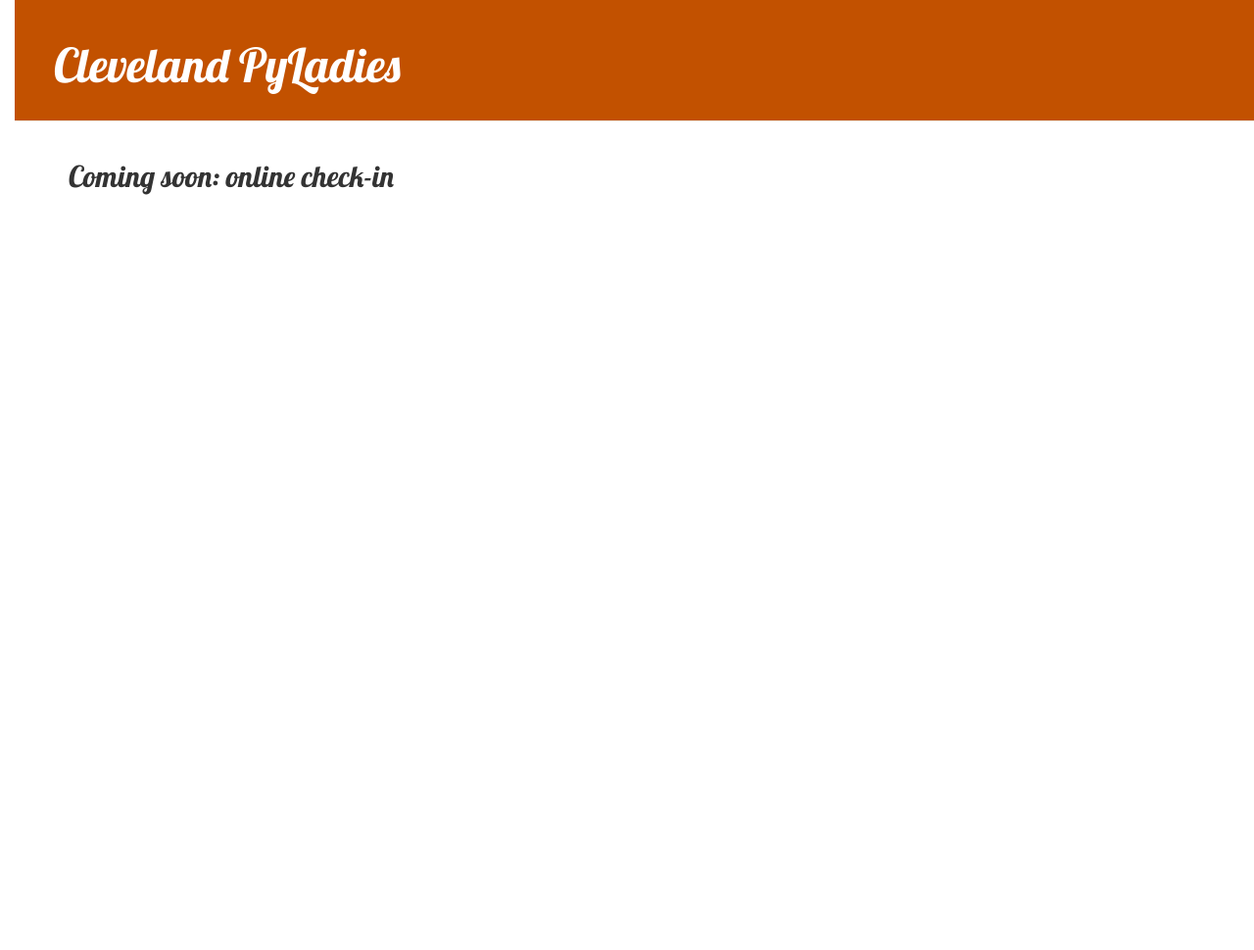
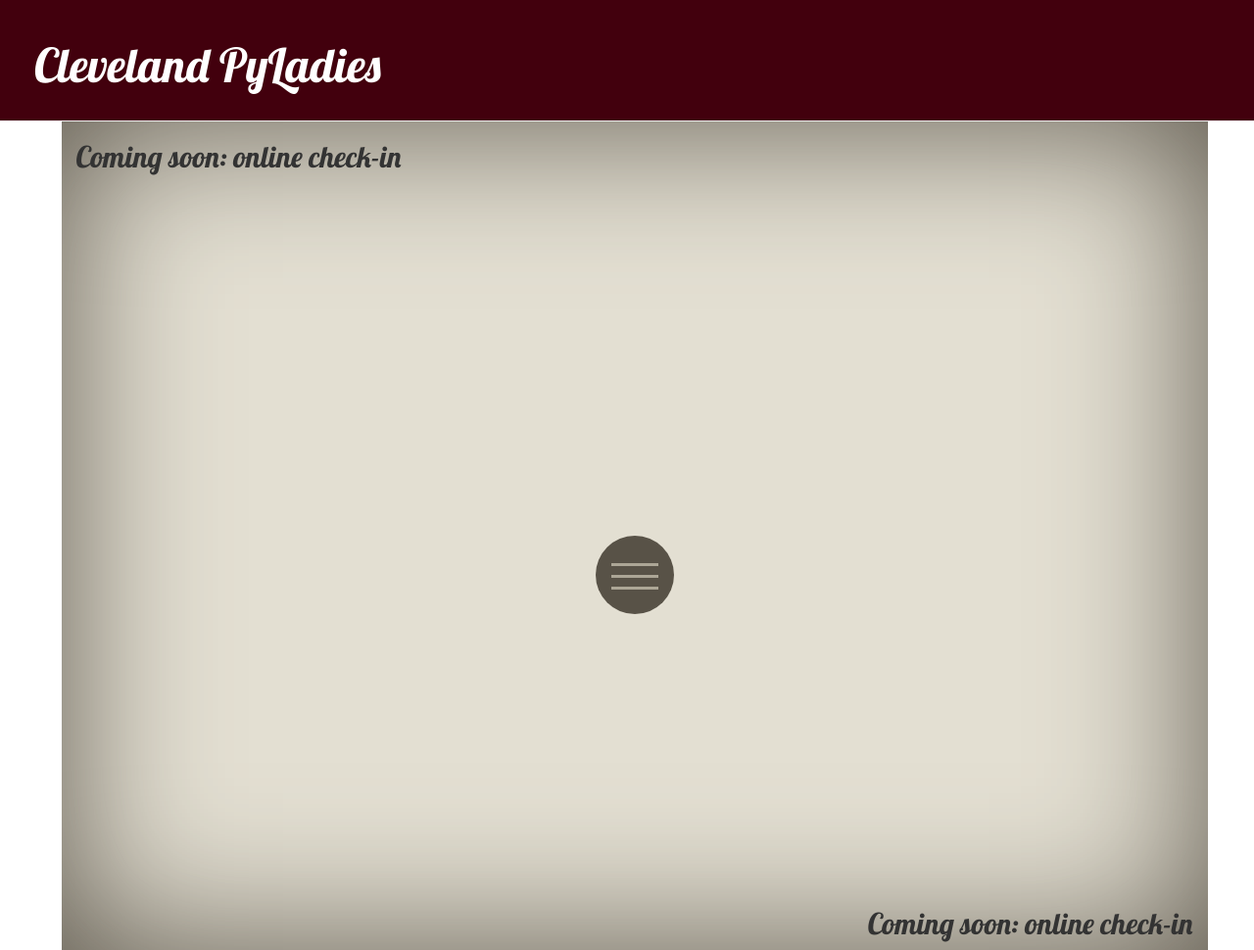
Before and after one commit to CLEPyLadies/clepyladies-django, a Django app: page / in a window 1280 px wide. Shown: the whole page at 98% size. Before the commit the page ends 199 px from the top, so only its background shows below. Run offline with Django 3.2, Linux system fonts and the light colour scheme; data that the repository does not hold is empty; some libraries are stand-ins or nearby versions.

Commit message:
Feature/styling (#14)
* Update default color

* Initial radial menu css

* Move radial menu to home.html

* Fill radial menu with images from Pelican site.

* Minor changes to h2 and page-header

```diff
--- a/pyladies/static/pyladies.css
+++ b/pyladies/static/css/pyladies.css
@@ -3,13 +3,13 @@
 }
 
 h1 a, h2 a {
-    color: #c25100;
+    color: #42000d;
     font-family: 'Lobster';
 }
 
 .page-header {
-    background-color: #c25100;
-    margin-top: 0;
+    background-color: #42000d;
+    margin: 0 0 0 -20;
     padding: 20px 20px 20px 40px;
 }
 
--- /dev/null
+++ b/pyladies/static/css/radial.css
@@ -0,0 +1,116 @@
+/* body, html {
+    margin:0;
+    padding:0;
+    height:100%;
+} */
+body .radial {
+    background:#E3DFD2;
+    box-shadow: inset 0 0 20vmin 0 #585247;
+}
+.radial .wrap{
+  position:relative;
+  width:80vmin; height:80vmin;
+  margin:0 auto;
+  background:inherit;
+  transform:scale(0.2) translatez(0px);
+  opacity:0;
+  transition:transform .5s, opacity .5s;
+}
+.radial a{
+  position:absolute;
+  left:0; top:0;
+  width:47.5%; height:47.5%;
+  overflow:hidden;
+  transform:scale(.5) translateZ(0px);
+  background:#585247;
+}
+.radial a div{
+  height:100%;
+  background-size:cover;
+  opacity:.5;
+  transition:opacity .5s;
+  border-radius:inherit;
+}
+.radial a:nth-child(1){
+  border-radius:40vmin 0 0 0;
+  transform-origin: 110% 110%;
+  transition:transform .4s .15s;
+}
+.radial a:nth-child(1) div{
+  background-image:url('/static/img/AlwaysBeLearning.png');
+}
+.radial a:nth-child(2){
+  border-radius:0 40vmin 0 0;
+  left:52.5%;
+  transform-origin: -10% 110%;
+  transition:transform .4s .2s;
+}
+.radial a:nth-child(2) div{
+  background-image:url('/static/img/EventsBanner.png');
+}
+.radial a:nth-child(3){
+  border-radius:0 0 0 40vmin;
+  top:52.5%;
+  transform-origin: 110% -10%;
+  transition:transform .4s .25s;
+}
+.radial a:nth-child(3) div{
+  background-image:url('/static/img/cocBanner.png');
+}
+.radial a:nth-child(4){
+  border-radius:0 0 40vmin 0;
+  top:52.5%; left:52.5%;
+  transform-origin: -10% -10%;
+  transition:transform .4s .3s;
+}
+.radial a:nth-child(4) div{
+  background-image: url('/static/img/MissionValuesBanner.png');
+}
+.radial a:nth-child(5){
+  width:55%;height:55%;
+  left:22.5%; top:22.5%;
+  border-radius:50vmin;
+  box-shadow:0 0 0 5vmin #E3DFD2;
+  transform:scale(1);
+}
+.radial a:nth-child(5) div{
+  background-image: url('/static/img/pylady_zany3.png');
+}
+.radial span{
+  position:relative;
+  display:block;
+  margin:0 auto;
+  top:45vmin;
+  width:10vmin; height:10vmin;
+  border-radius:100%;
+  background:#585247;
+  transform:translateZ(0px);
+}
+.radial span span{
+  position:absolute;
+  width:60%;height:3px;
+  background:#ACA696;
+  left:20%; top:50%;
+  border-radius:0;
+}
+.radial span span:after, span span:before{
+  content:'';
+  position:absolute;
+  left:0; top:-1.5vmin;
+  width:100%; height:100%;
+  background:inherit;
+}
+.radial span span:after{
+  top:1.5vmin;
+}
+.radial span:hover + .wrap, .wrap:hover{
+  transform:scale(.8) translateZ(0px);
+  opacity:1;
+}
+.radial span:hover + .wrap a, .wrap:hover a{
+  transform:scale(1) translatez(0px);
+}
+.radial a:hover div{
+  opacity:1;
+  transform:translatez(0px);
+}
--- a/pyladies/templates/base.html
+++ b/pyladies/templates/base.html
@@ -1,32 +1,37 @@
 {% load static %}
 <html>
+
     <head>
         <link rel="stylesheet" href="//maxcdn.bootstrapcdn.com/bootstrap/3.2.0/css/bootstrap.min.css">
         <link rel="stylesheet" href="//maxcdn.bootstrapcdn.com/bootstrap/3.2.0/css/bootstrap-theme.min.css">
         <link href="//fonts.googleapis.com/css?family=Lobster&subset=latin,latin-ext" rel="stylesheet" type="text/css">
-        <link rel="stylesheet" href="{% static 'pyladies.css' %}">
+        <link rel="stylesheet" href="{% static 'css/pyladies.css' %}">
         {% block head %}
         <title>Cleveland PyLadies</title>
         {% endblock head %}
     </head>
+
     <body>
         <div class='page-header'>
             <h1><a href='/'>Cleveland PyLadies</a></h1>
             {% if user.is_authenticated %}
             <div>
-            <a href="/admin"><span class="glyphicon">View admin dashboard</span></a>
+                <a href="/admin"><span class="glyphicon">View admin dashboard</span></a>
             </div>
             {% endif %}
         </div>
 
-        <div class="content container">
-            <div class="row">
-                <div class="col-md-8">
-                {% block content %}
-                {% endblock content %}
-                </div>
-            </div>
-        </div>
+
+
+        {% comment %} <div class="content container"> {% endcomment %}
+            {% comment %} <div class="row">
+                <div class="col-md-8"> {% endcomment %}
+                    {% block content %}
+                    {% endblock content %}
+                {% comment %} </div>
+            </div> {% endcomment %}
+        {% comment %} </div> {% endcomment %}
 
     </body>
+
 </html>
--- a/pyladies/templates/home.html
+++ b/pyladies/templates/home.html
@@ -1,24 +1,35 @@
 {% extends 'base.html' %}
 
+{% load static %}
+
 {% block head %}
-    <title>Cleveland PyLadies Check-in</title>
+<title>Cleveland PyLadies Check-in</title>
+<link rel="stylesheet" href="{% static 'css/radial.css' %}">
 {% endblock head %}
 
 {% block content %}
 
-<h2>Coming soon: online check-in</h2>
-
-{% for event in events %}
-<div class='event-summary'>
-<h2 class='date'> {{ event.event_date }}</h2>
-<h3>{{ event.event.event_name }}</h3>
-<p> {{ event.event.event_description|linebreaksbr }}</p>
-{% if user.is_authenticated %}
-
-<a href=""><span class="glyphicon glyphicon-plus">Add event check-in</span></a>
-
-{% endif %}
-
+<!-- Source: https://codepen.io/web-tiki/pen/ZYmZoV -->
+<div class='radial container'>
+    <h2>Coming soon: online check-in</h2>
+    <span><span></span></span>
+    <div class="wrap">
+        <a href="#">
+            <div></div>
+        </a>
+        <a href="#">
+            <div></div>
+        </a>
+        <a href="#">
+            <div></div>
+        </a>
+        <a href="#">
+            <div></div>
+        </a>
+        <a href="#">
+            <div></div>
+        </a>
+    </div>
+    <h2 style="text-align: right;">Coming soon: online check-in</h2>
 </div>
-{% endfor %}
 {% endblock content %}
```
Also changed, not shown: pyladies/templates/confirm.html (deleted, +0 -8 lines), pyladies/templates/event_list.html (added, +26 -0 lines), pyladies/static/img/AlwaysBeLearning.png (added), pyladies/static/img/EventsBanner.png (added), pyladies/static/img/MissionValuesBanner.png (added), pyladies/static/img/cocBanner.png (added), pyladies/static/img/pylady_zany3.png (added).
